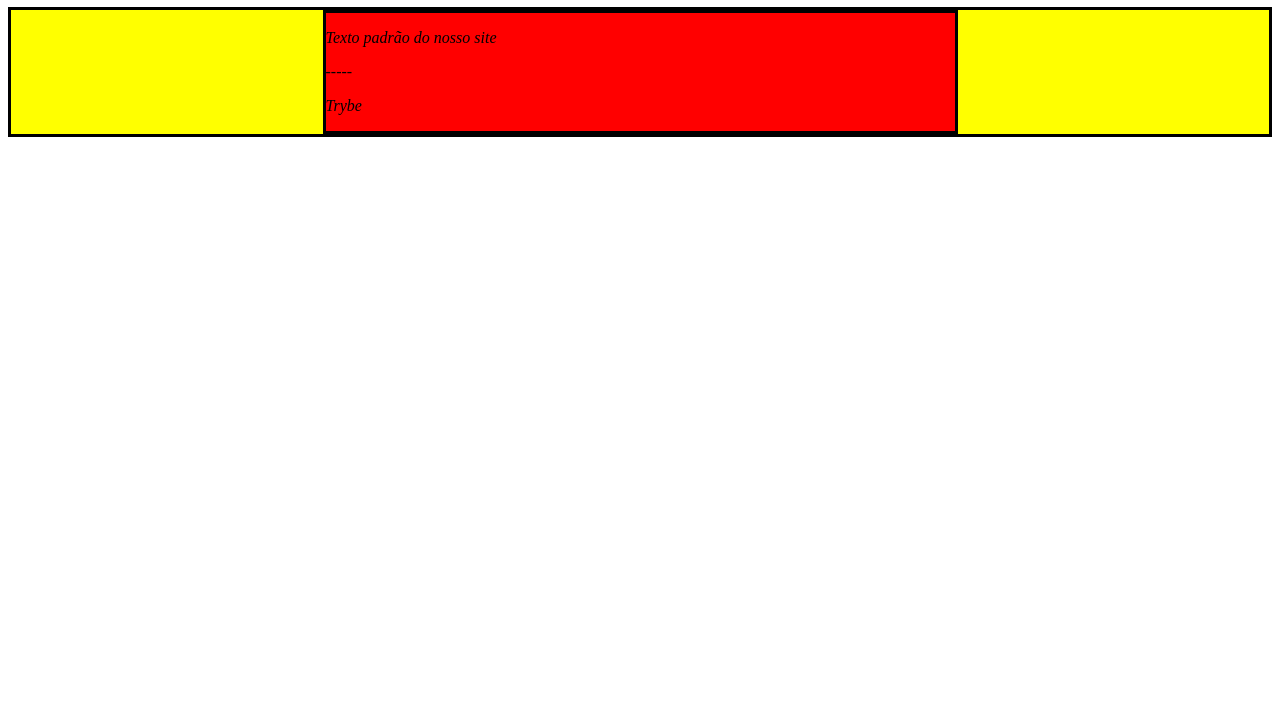
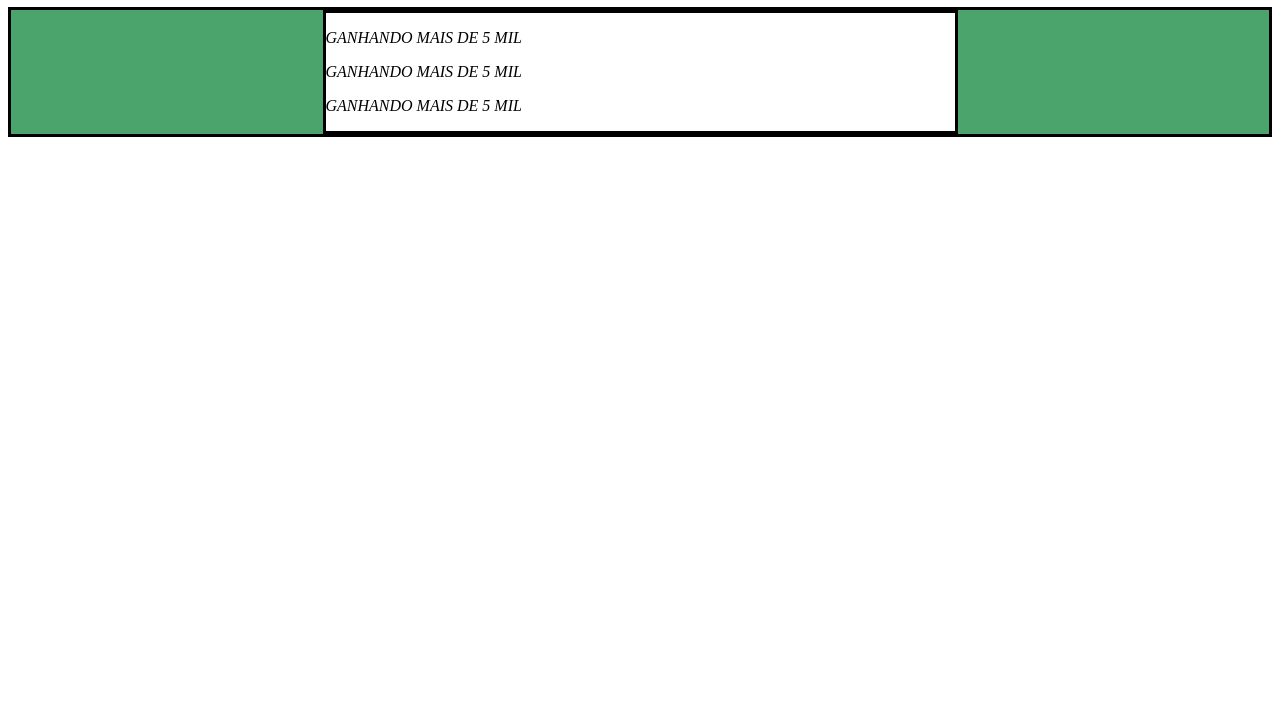
Before and after one commit to Arvo-palma/trybe-exercises, a plain HTML site: page exercises/javascript-dom-eventos-e-web-storage_1/index.html in a window 1280 px wide. Shown: the part 73-800 px from the top of the page. Drawn offline with Linux system fonts and the light colour scheme.

Commit message:
Completa funcoes do exercicio do dia

```diff
--- a/exercises/javascript-dom-eventos-e-web-storage_1/index.html
+++ b/exercises/javascript-dom-eventos-e-web-storage_1/index.html
@@ -39,6 +39,52 @@
       </div>
     </div>
     <script>
+
+        function changeText(tag) {
+          for (let index = 0; index < document.getElementsByTagName(tag).length; index += 1) {
+           document.getElementsByTagName(tag)[index].innerHTML = "Ganhando mais de 5 mil";
+          }
+          return tag;
+        }
+
+        function changeBackgroundColor(classe, color) {
+          for (let index = 0; index < document.getElementsByClassName(classe).length; index += 1) {
+            document.getElementsByClassName(classe)[index].style.backgroundColor = color;
+          }
+          return document.getElementsByClassName(classe);
+        }
+
+        function adjustTitle(classe) {
+          document.getElementsByClassName(classe)[0].innerText = 'Exercício 5.1 - Javascript';
+          return document.getElementsByClassName(classe);
+        }
+
+
+        function upperCase(tag) {
+          for (let index = 0; index < document.getElementsByTagName(tag).length; index += 1) {
+            document.getElementsByTagName(tag)[index].innerText = document.getElementsByTagName(tag)[index].innerText.toUpperCase();
+          }
+          return tag;
+        }
+
+        function showContent(tag) {
+          for (index = 0; index < document.getElementsByTagName(tag).length; index += 1){
+            console.log(document.getElementsByTagName(tag)[index].innerHTML);
+          }
+        }
+
+        changeText('p');
+
+        changeBackgroundColor('main-content', 'rgb(76,164,109)');
+
+        changeBackgroundColor('center-content', 'white');
+
+        adjustTitle('title');
+
+        upperCase('p');
+
+        showContent('p');
+
         /*
         Aqui você vai modificar os elementos já existentes utilizando apenas as funções:
         - document.getElementById()
```
